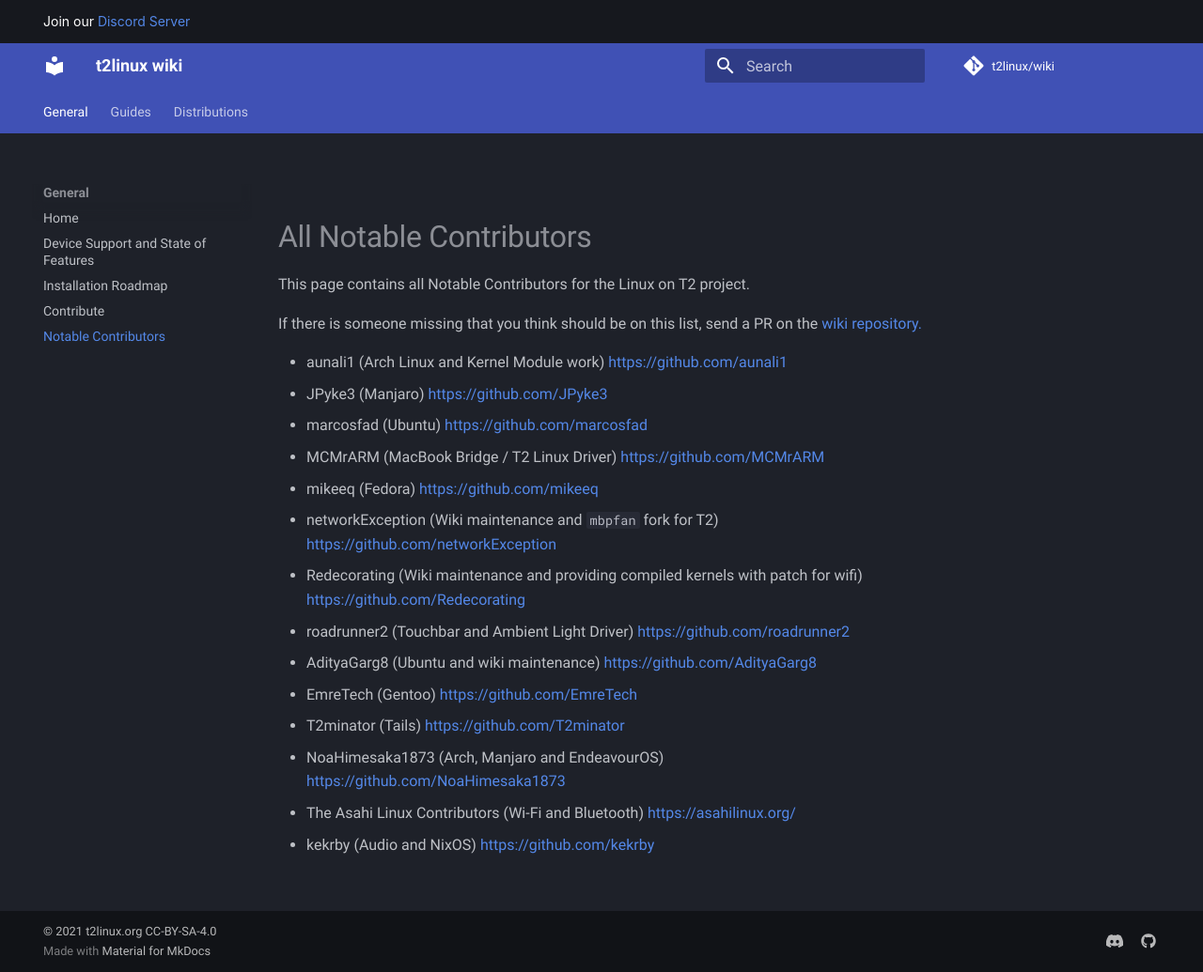
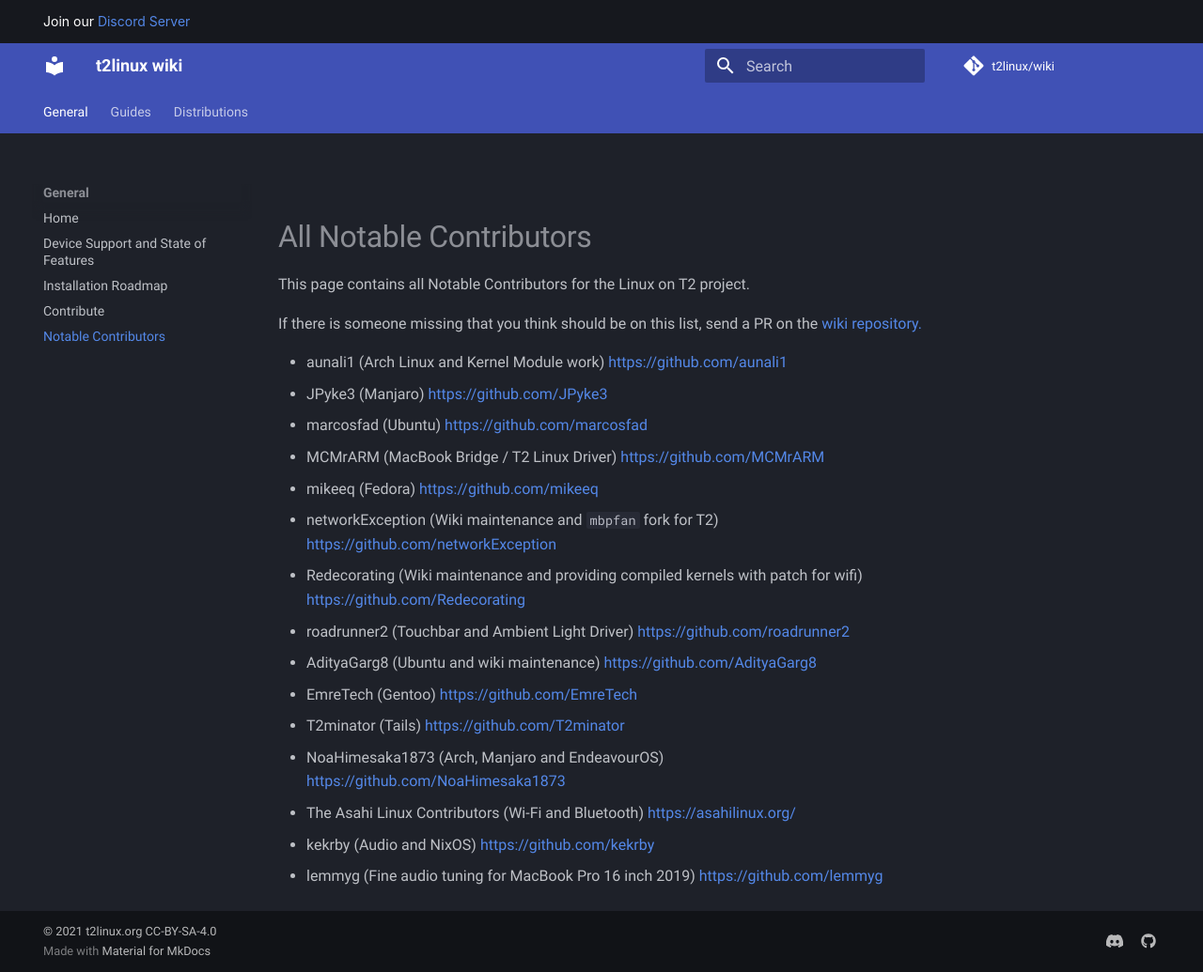
Before and after one commit to t2linux/wiki, an MkDocs documentation site: the page built from docs/notable-contributors.md, in a window 1280 px wide and 1035 px high. Shown: the whole window at 94% size. Built offline with MkDocs 1.6.1 and Material for MkDocs 9.7.7, drawn with Linux system fonts in a browser that asks for light colours; comment, search, counter and statistics services are not loaded.

Commit message:
Add lemmyg to notables

```diff
--- a/docs/notable-contributors.md
+++ b/docs/notable-contributors.md
@@ -18,3 +18,4 @@ If there is someone missing that you think should be on this list, send a PR on
 - NoaHimesaka1873 (Arch, Manjaro and EndeavourOS) [https://github.com/NoaHimesaka1873](https://github.com/NoaHimesaka1873)
 - The Asahi Linux Contributors (Wi-Fi and Bluetooth) [https://asahilinux.org/](https://asahilinux.org/)
 - kekrby (Audio and NixOS) [https://github.com/kekrby](https://github.com/kekrby)
+- lemmyg (Fine audio tuning for MacBook Pro 16 inch 2019) [https://github.com/lemmyg](https://github.com/lemmyg)
```
